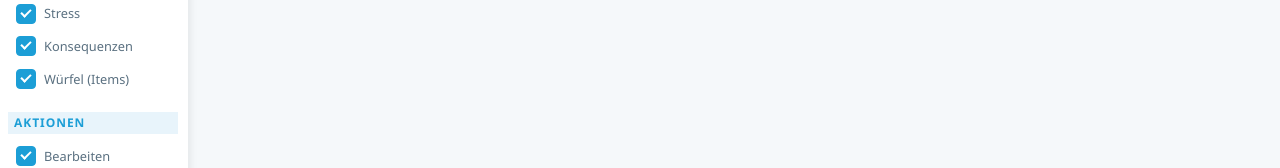
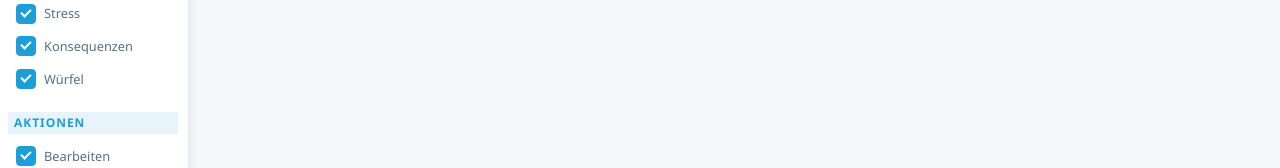
Before and after one commit to timengel/fate-copilot, a Vue app: page /dashboard in a window 1280 px wide. Shown: the part 620-788 px from the top of the page. Built offline with nearby package versions, Linux system fonts and the light colour scheme.

Commit message:
feat: add dice filter to dashboard

```diff
--- a/src/components/character/CharacterSheet.vue
+++ b/src/components/character/CharacterSheet.vue
@@ -48,6 +48,7 @@ const props = defineProps<{
     stress?: boolean;
     consequences?: boolean;
     gmNotes?: boolean;
+    dice?: boolean;
   };
 }>();
 
@@ -81,7 +82,7 @@ const hasVisibleConsequences = computed(
   () => isEditing.value || (sectionsEnabled('consequences') && visibleConsequences.value.length > 0),
 );
 const hasVisibleDice = computed(
-  () => isEditing.value || !!(data.value.redDice || data.value.blueDice),
+  () => isEditing.value || ((props.sections?.dice ?? true) && !!(data.value.redDice || data.value.blueDice)),
 );
 const hasVisiblePureDamage = computed(
   () => isEditing.value || !!(data.value.pureDamage || data.value.deflection),
--- a/src/views/DashboardView.vue
+++ b/src/views/DashboardView.vue
@@ -275,7 +275,7 @@ onUnmounted(() => {
           <FateCheckbox v-model="visibleSections.stress" label="Stress" />
           <FateCheckbox v-model="visibleSections.consequences" label="Konsequenzen" />
           <FateCheckbox v-if="gmModeStore.isGMMode" v-model="visibleSections.gmNotes" label="GM-Notizen" />
-          <FateCheckbox v-if="showItems" v-model="visibleSections.dice" label="Würfel (Items)" />
+          <FateCheckbox v-model="visibleSections.dice" label="Würfel" />
         </div>
 
         <div class="sidebar-group">
@@ -361,7 +361,7 @@ onUnmounted(() => {
             <FateCheckbox v-model="visibleSections.stress" label="Stress" />
             <FateCheckbox v-model="visibleSections.consequences" label="Konsequenzen" />
             <FateCheckbox v-if="gmModeStore.isGMMode" v-model="visibleSections.gmNotes" label="GM-Notizen" />
-            <FateCheckbox v-if="showItems" v-model="visibleSections.dice" label="Würfel (Items)" />
+            <FateCheckbox v-model="visibleSections.dice" label="Würfel" />
             <FateCheckbox v-model="showEditButton" label="Bearbeiten" />
           </div>
         </div>
```
